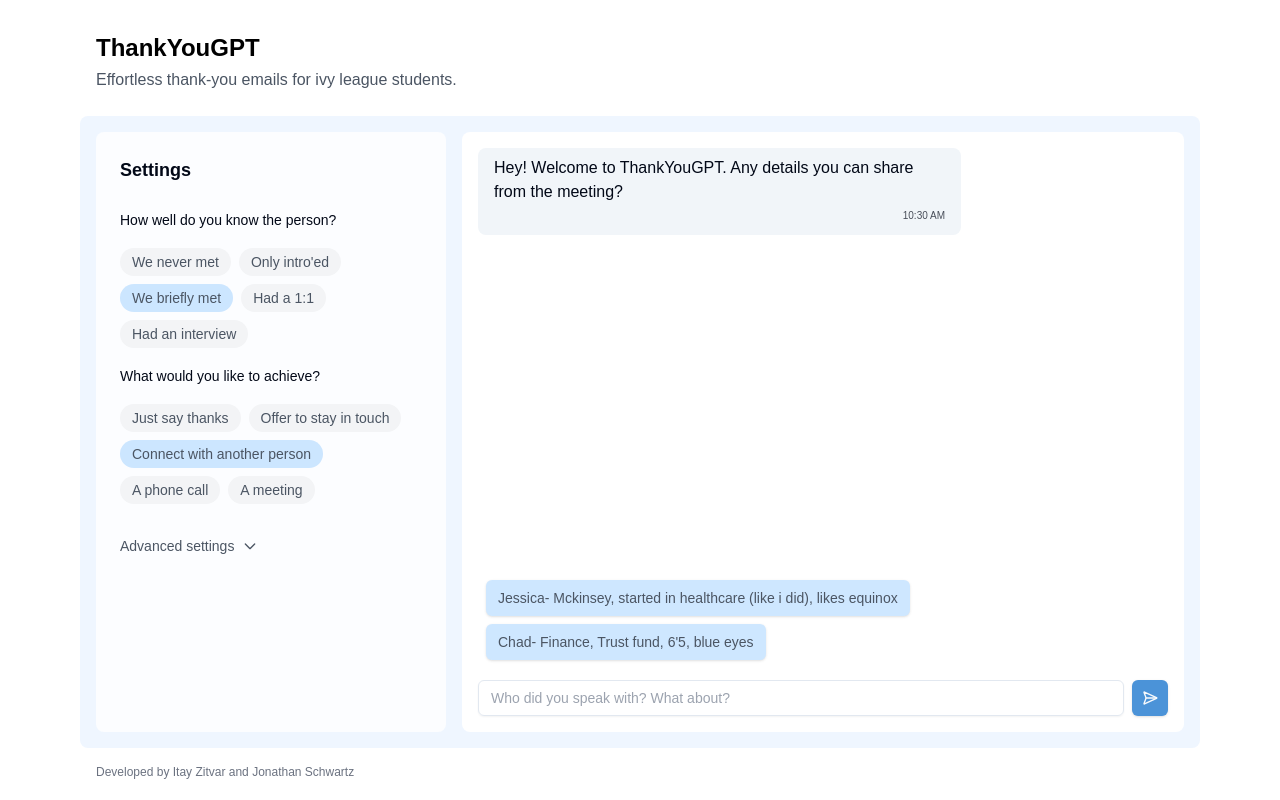
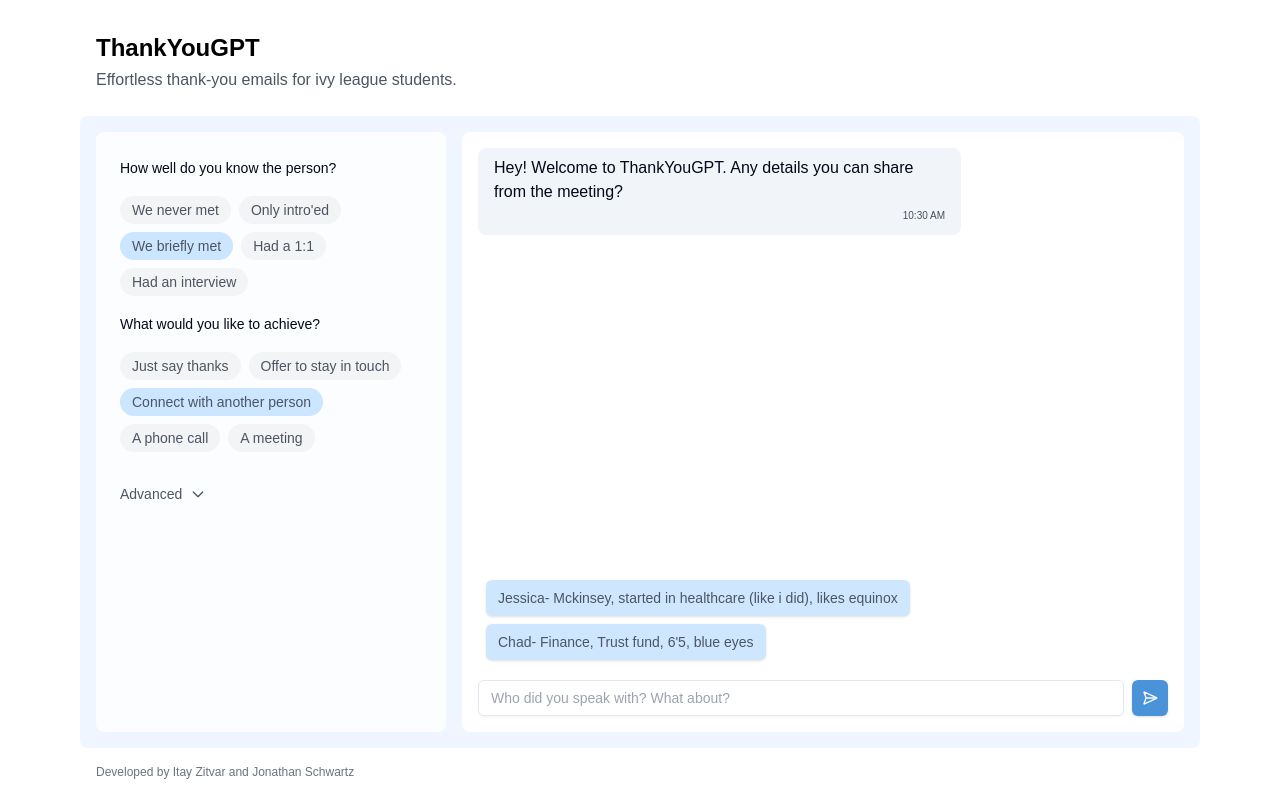
Before and after one commit to itayzit/thankyougpt, a Next.js app: page / in a window 1280 px wide. Built offline with nearby package versions, Linux system fonts and the light colour scheme.

Commit message:
fix comment

```diff
--- a/app/page.tsx
+++ b/app/page.tsx
@@ -82,8 +82,6 @@ export default function ThankYouGPT() {
       <div className="grid grid-cols-1 md:grid-cols-[350px_1fr] gap-3 sm:gap-4 bg-blue-50 rounded-lg p-3 sm:p-4">
         <div className="bg-white/80 rounded-lg flex flex-col h-[500px] sm:h-[600px]">
           <div className="p-4 sm:p-6 flex-1 overflow-y-auto">
-            <h2 className="text-lg font-semibold mb-4 sm:mb-6">Settings</h2>
-
             <div className="space-y-4">
               <label className="text-sm">How well do you know the person?</label>
               <div className="flex flex-wrap gap-2">
@@ -127,7 +125,7 @@ export default function ThankYouGPT() {
                 onClick={() => setShowAdvanced(!showAdvanced)}
                 className="flex items-center text-sm text-gray-600"
               >
-                Advanced settings
+                Advanced
                 <svg
                   className={`ml-2 h-4 w-4 transform ${showAdvanced ? 'rotate-180' : ''}`}
                   fill="none"
```
